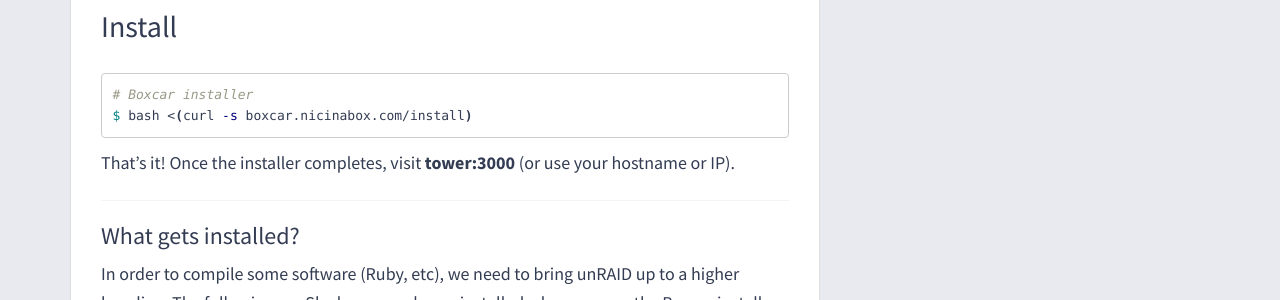
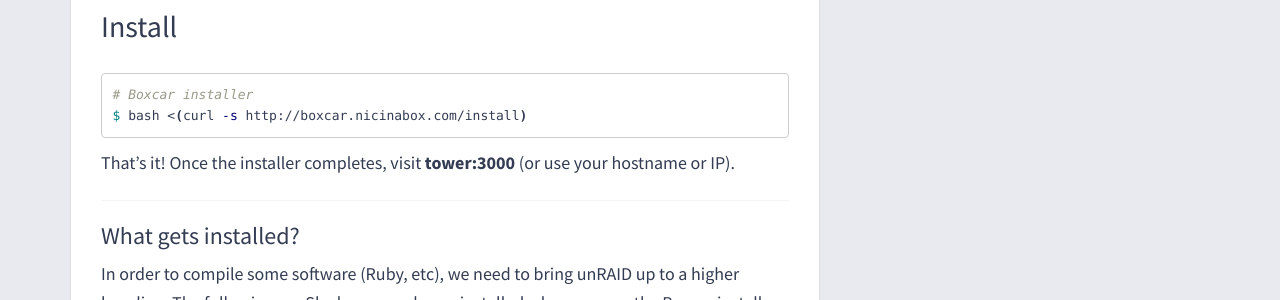
Before and after one commit to nicinabox/boxcar, a Jekyll site: the page built from docs/install.md, in a window 1280 px wide. Shown: the part 526-826 px from the top of the page. Built offline with Jekyll 4.4.1, drawn with Linux system fonts in a browser that asks for light colours; nearby versions of some CDN libraries; Markdown is read by kramdown in place of the engine named in the settings; comment, search, counter and statistics services are not loaded; part of the change alters nothing that is shown.

Commit message:
Grr typos.

```diff
--- a/_config.yml
+++ b/_config.yml
@@ -10,7 +10,7 @@ exclude: [
   'README.md'
 ]
 
-boxcar_installer: bash <(curl -s boxcar.nicinabox.com/install)
+boxcar_installer: bash <(curl -s http://boxcar.nicinabox.com/install)
 curl_installer: wget -qO- http://boxcar.nicinabox.com/install_curl | sh -
 
 version: 0.3.0
```
